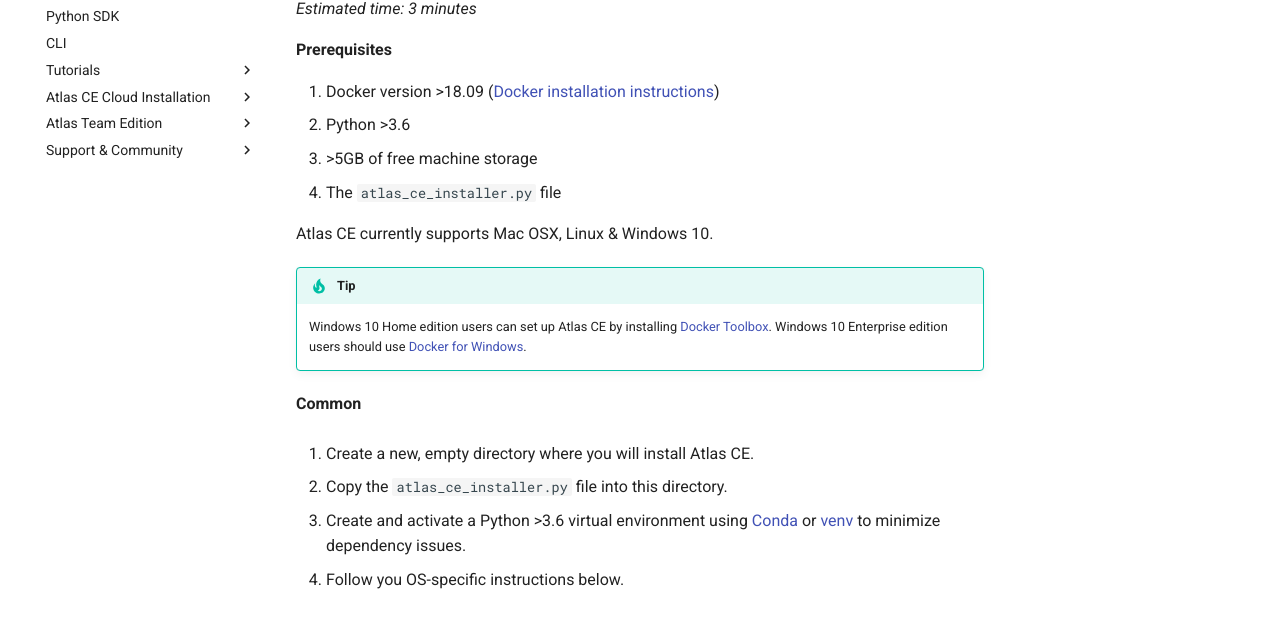
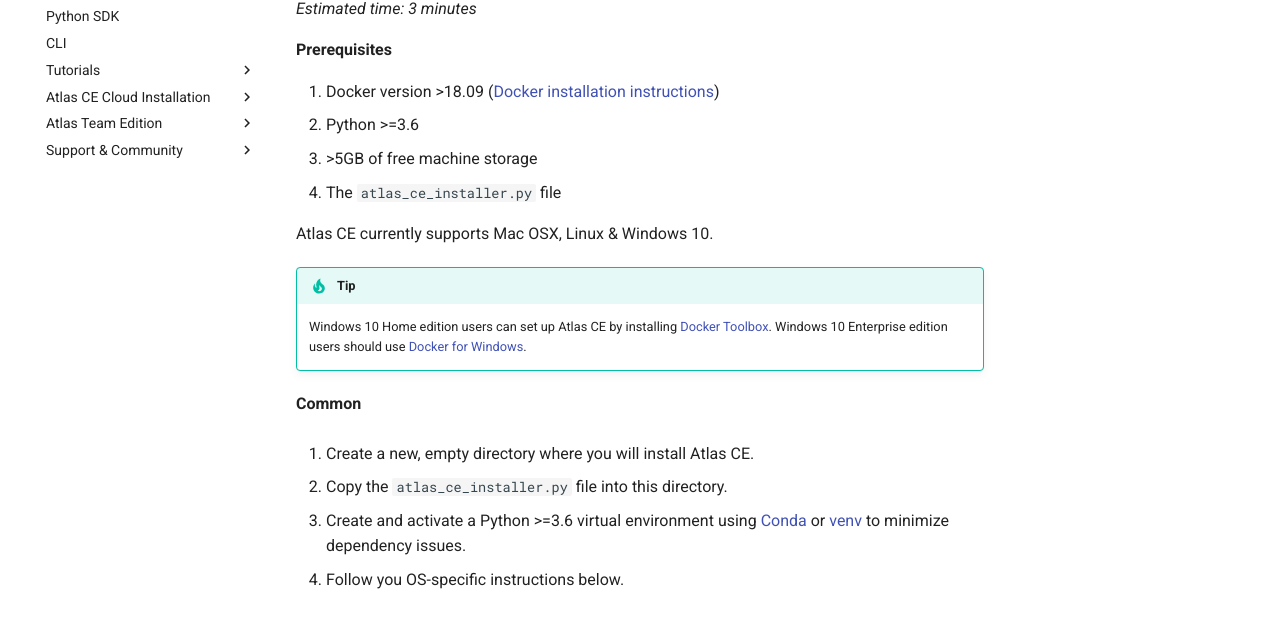
Before and after one commit to DeepLearnI/atlas-ce-docs, an MkDocs documentation site: the page built from docs/api_docs/sources/ce-quickstart-guide.md, in a window 1280 px wide and 900 px high. Shown: the part 230-849 px from the top of the window. Built offline with MkDocs 1.6.1 and Material for MkDocs 9.7.7, drawn with Linux system fonts in a browser that asks for light colours.

```diff
--- a/docs/api_docs/sources/ce-quickstart-guide.md
+++ b/docs/api_docs/sources/ce-quickstart-guide.md
@@ -7,7 +7,7 @@
 **Prerequisites**
 
  1. Docker version \>18.09 ([Docker installation instructions](https://docs.docker.com/install/))
- 2. Python \>3.6
+ 2. Python \>=3.6
  3. \>5GB of free machine storage
  4. The `atlas_ce_installer.py` file
 
@@ -23,7 +23,7 @@ Atlas CE currently supports Mac OSX, Linux & Windows 10.
 
  2. Copy the `atlas_ce_installer.py` file into this directory.
 
- 3. Create and activate a Python \>3.6 virtual environment using
+ 3. Create and activate a Python \>=3.6 virtual environment using
  [Conda](https://docs.conda.io/projects/conda/en/latest/user-guide/tasks/manage-environments.html#creating-an-environment-with-commands)
  or [venv](https://packaging.python.org/guides/installing-using-pip-and-virtual-environments/)
  to minimize dependency issues.
```
